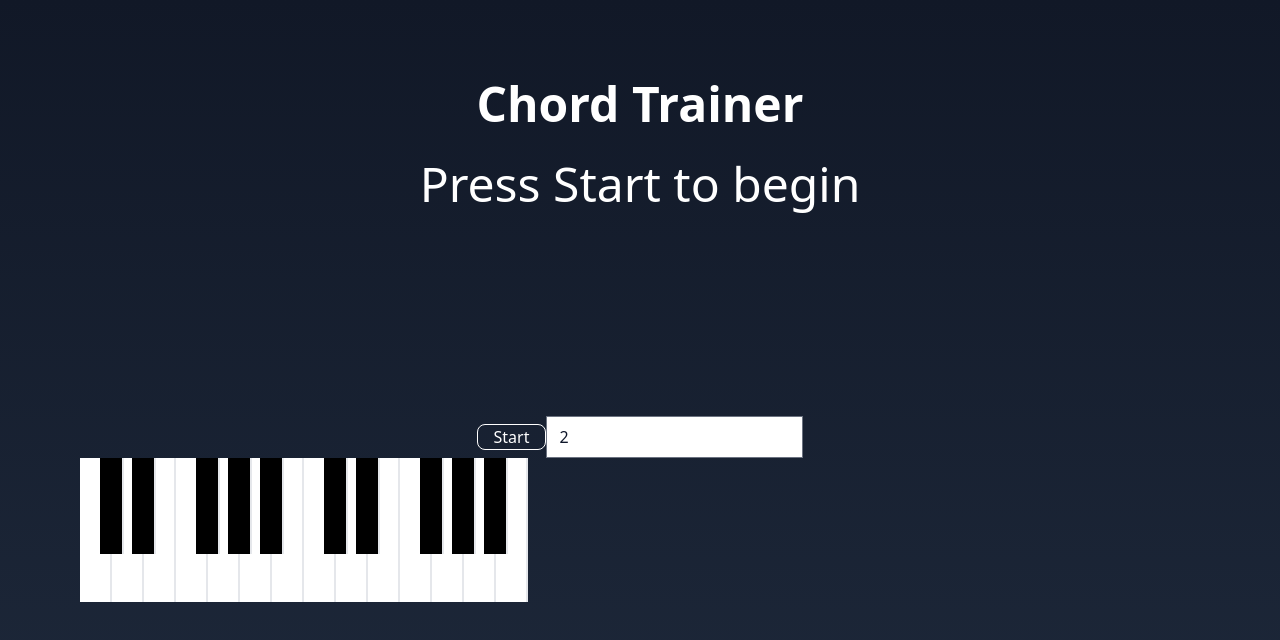
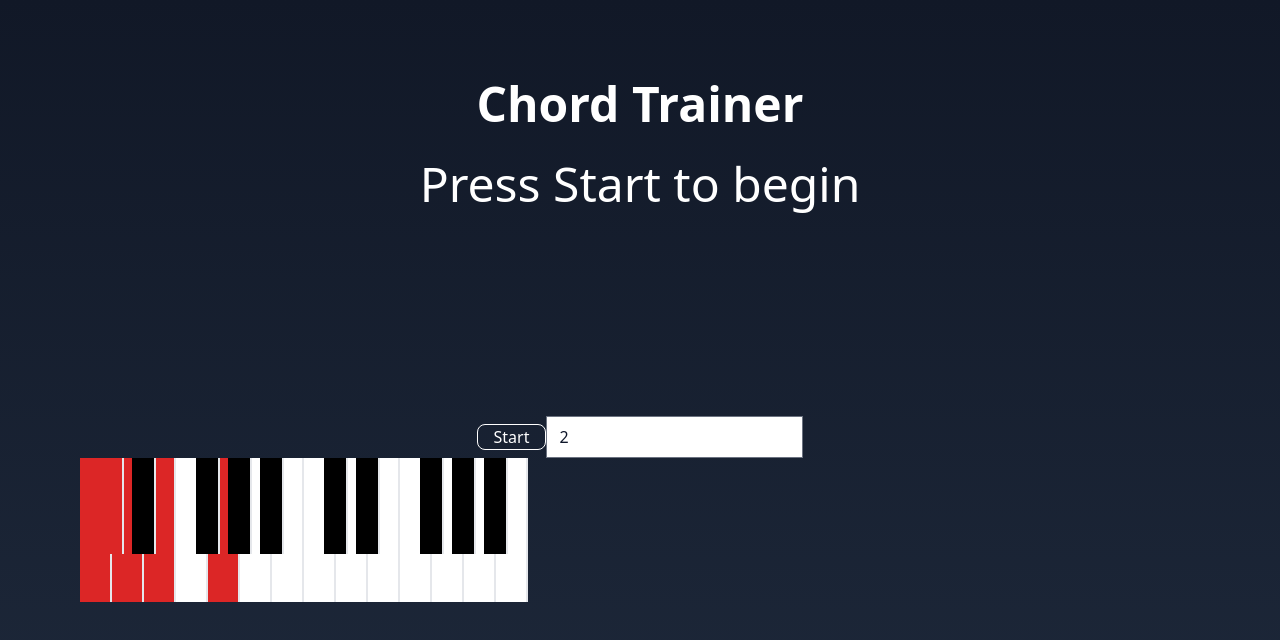
Before and after one commit to LorAutumn/PianoChordTrainer, a Preact app: page / in a window 1280 px wide. Shown: the top 640 px of the page. Built offline with nearby package versions, Linux system fonts and the light colour scheme.

Commit message:
add colouring to PianoComponent

```diff
--- a/src/app.tsx
+++ b/src/app.tsx
@@ -1,12 +1,15 @@
 import ChordComponent from "./components/ChordComponent";
 import PianoComponent from "./components/PianoComponent";
+import { PianoNotes } from "./enums/PianoNotes";
 
 export function App() {
+  let keyList = [PianoNotes.C, PianoNotes.D, PianoNotes.E, PianoNotes.G, PianoNotes.DFlat];
+
   return (
     <header className="h-screen bg-gradient-to-b from-gray-900 to-slate-800 flex-col text-white p-20">
       <h1 className="text-5xl font-bold text-center mb-2">Chord Trainer</h1>
       <ChordComponent />
-      <PianoComponent />
+      <PianoComponent keys={keyList} />
     </header>
   );
 }
--- a/src/components/PianoComponent.tsx
+++ b/src/components/PianoComponent.tsx
@@ -1,30 +1,217 @@
-const PianoComponent = () => {
+import { JSX } from "preact/jsx-runtime";
+import { PianoNotes } from "../enums/PianoNotes";
+
+const PianoComponent = ({ keys }: { keys: string[] }): JSX.Element => {
+  console.log(keys, "keys");
+
+  console.log(keys.length > 0 && keys.includes(PianoNotes.E));
+
   return (
     <ul className="keyboard flex flex-row">
-      <li className="c-key h-36 w-8 bg-white z-0 border-r-2"></li>
-      <li className="cs-key h-24 w-6 bg-black z-10 border-r-2 -ml-3 -mr-3"></li>
-      <li className="d-key h-36 w-8 bg-white z-0 border-r-2"></li>
+      <li
+        className={`${
+          keys.length > 0 && keys.includes(PianoNotes.C)
+            ? "bg-red-600"
+            : "bg-white"
+        } ${PianoNotes.C} h-36 w-8 z-0 border-r-2`}
+      ></li>
+      <li
+        className={`${
+          keys.length > 0 &&
+          (keys.includes(PianoNotes.CSharp) || keys.includes(PianoNotes.DFlat))
+            ? "bg-red-600"
+            : "bg-black"
+        } ${PianoNotes.CSharp} ${
+          PianoNotes.DFlat
+        } h-24 w-6 z-10 border-r-2 -ml-3 -mr-3`}
+      ></li>
+      <li
+        className={`${
+          keys.length > 0 && keys.includes(PianoNotes.D)
+            ? "bg-red-600"
+            : "bg-white"
+        } ${PianoNotes.D} h-36 w-8 z-0 border-r-2`}
+      ></li>
       <li className="ds-key h-24 w-6 bg-black z-10 border-r-2 -ml-3 -mr-3"></li>
-      <li className="e-key h-36 w-8 bg-white z-0 border-r-2"></li>
-      <li className="f-key h-36 w-8 bg-white z-0 border-r-2"></li>
-      <li className="fs-key h-24 w-6 bg-black z-10 border-r-2 -ml-3 -mr-3"></li>
-      <li className="g-key h-36 w-8 bg-white z-0 border-r-2"></li>
-      <li className="gs-key h-24 w-6 bg-black z-10 border-r-2 -ml-3 -mr-3"></li>
-      <li className="a-key h-36 w-8 bg-white z-0 border-r-2"></li>
-      <li className="as-key h-24 w-6 bg-black z-10 border-r-2 -ml-3 -mr-3"></li>
-      <li className="b-key h-36 w-8 bg-white z-0 border-r-2"></li>
-      <li className="c2-key h-36 w-8 bg-white z-0 border-r-2"></li>
-      <li className="cs2-key h-24 w-6 bg-black z-10 border-r-2 -ml-3 -mr-3"></li>
-      <li className="d2-key h-36 w-8 bg-white z-0 border-r-2"></li>
-      <li className="ds2-key h-24 w-6 bg-black z-10 border-r-2 -ml-3 -mr-3"></li>
-      <li className="e2-key h-36 w-8 bg-white z-0 border-r-2"></li>
-      <li className="f2-key h-36 w-8 bg-white z-0 border-r-2"></li>
-      <li className="fs2-key h-24 w-6 bg-black z-10 border-r-2 -ml-3 -mr-3"></li>
-      <li className="g2-key h-36 w-8 bg-white z-0 border-r-2"></li>
-      <li className="gs2-key h-24 w-6 bg-black z-10 border-r-2 -ml-3 -mr-3"></li>
-      <li className="a2-key h-36 w-8 bg-white z-0 border-r-2"></li>
-      <li className="as2-key h-24 w-6 bg-black z-10 border-r-2 -ml-3 -mr-3"></li>
-      <li className="b2-key h-36 w-8 bg-white z-0 border-r-2"></li>
+      <li
+        className={`${
+          keys.length > 0 &&
+          (keys.includes(PianoNotes.DSharp) || keys.includes(PianoNotes.EFlat))
+            ? "bg-red-600"
+            : "bg-black"
+        } ${PianoNotes.DSharp} ${
+          PianoNotes.EFlat
+        } h-24 w-6 z-10 border-r-2 -ml-3 -mr-3`}
+      ></li>
+      <li
+        className={`${
+          keys.length > 0 && keys.includes(PianoNotes.E)
+            ? "bg-red-600"
+            : "bg-white"
+        } ${PianoNotes.E} h-36 w-8  z-0 border-r-2`}
+      ></li>
+      <li
+        className={`${
+          keys.length > 0 && keys.includes(PianoNotes.F)
+            ? "bg-red-600"
+            : "bg-white"
+        } ${PianoNotes.F} h-36 w-8 z-0 border-r-2`}
+      ></li>
+      <li
+        className={`${
+          keys.length > 0 &&
+          (keys.includes(PianoNotes.FSharp) || keys.includes(PianoNotes.GFlat))
+            ? "bg-red-600"
+            : "bg-black"
+        } ${PianoNotes.FSharp} ${
+          PianoNotes.GFlat
+        } h-24 w-6 z-10 border-r-2 -ml-3 -mr-3`}
+      ></li>
+      <li
+        className={`${
+          keys.length > 0 && keys.includes(PianoNotes.G)
+            ? "bg-red-600"
+            : "bg-white"
+        } ${PianoNotes.G} h-36 w-8 z-0 border-r-2`}
+      ></li>
+      <li
+        className={`${
+          keys.length > 0 &&
+          (keys.includes(PianoNotes.GSharp) || keys.includes(PianoNotes.AFlat))
+            ? "bg-red-600"
+            : "bg-black"
+        } ${PianoNotes.GSharp} ${
+          PianoNotes.AFlat
+        } h-24 w-6 z-10 border-r-2 -ml-3 -mr-3`}
+      ></li>
+      <li
+        className={`${
+          keys.length > 0 && keys.includes(PianoNotes.A)
+            ? "bg-red-600"
+            : "bg-white"
+        } ${PianoNotes.A} h-36 w-8 z-0 border-r-2`}
+      ></li>
+      <li
+        className={`${
+          keys.length > 0 &&
+          (keys.includes(PianoNotes.ASharp) || keys.includes(PianoNotes.BFlat))
+            ? "bg-red-600"
+            : "bg-black"
+        } ${PianoNotes.ASharp} ${
+          PianoNotes.BFlat
+        } h-24 w-6 z-10 border-r-2 -ml-3 -mr-3`}
+      ></li>
+      <li
+        className={`${
+          keys.length > 0 && keys.includes(PianoNotes.B)
+            ? "bg-red-600"
+            : "bg-white"
+        } ${PianoNotes.B} h-36 w-8 z-0 border-r-2`}
+      ></li>
+      <li
+        className={`${
+          keys.length > 0 && keys.includes(PianoNotes.C2)
+            ? "bg-red-600"
+            : "bg-white"
+        } ${PianoNotes.C2} h-36 w-8 z-0 border-r-2`}
+      ></li>
+      <li
+        className={`${
+          keys.length > 0 &&
+          (keys.includes(PianoNotes.CSharp2) ||
+            keys.includes(PianoNotes.DFlat2))
+            ? "bg-red-600"
+            : "bg-black"
+        } ${PianoNotes.CSharp2} ${
+          PianoNotes.DFlat2
+        } h-24 w-6 z-10 border-r-2 -ml-3 -mr-3`}
+      ></li>
+      <li
+        className={`${
+          keys.length > 0 && keys.includes(PianoNotes.D2)
+            ? "bg-red-600"
+            : "bg-white"
+        } ${PianoNotes.D2} h-36 w-8 z-0 border-r-2`}
+      ></li>
+      <li
+        className={`${
+          keys.length > 0 &&
+          (keys.includes(PianoNotes.DSharp2) ||
+            keys.includes(PianoNotes.EFlat2))
+            ? "bg-red-600"
+            : "bg-black"
+        } ${PianoNotes.DSharp2} ${
+          PianoNotes.EFlat2
+        } h-24 w-6 z-10 border-r-2 -ml-3 -mr-3`}
+      ></li>
+      <li
+        className={`${
+          keys.length > 0 && keys.includes(PianoNotes.E2)
+            ? "bg-red-600"
+            : "bg-white"
+        } ${PianoNotes.E2} h-36 w-8 z-0 border-r-2`}
+      ></li>
+      <li
+        className={`${
+          keys.length > 0 && keys.includes(PianoNotes.F2)
+            ? "bg-red-600"
+            : "bg-white"
+        } ${PianoNotes.F2} h-36 w-8 z-0 border-r-2`}
+      ></li>
+      <li
+        className={`${
+          keys.length > 0 &&
+          (keys.includes(PianoNotes.FSharp2) ||
+            keys.includes(PianoNotes.GFlat2))
+            ? "bg-red-600"
+            : "bg-black"
+        } ${PianoNotes.FSharp2} ${
+          PianoNotes.GFlat2
+        } h-24 w-6 z-10 border-r-2 -ml-3 -mr-3`}
+      ></li>
+      <li
+        className={`${
+          keys.length > 0 && keys.includes(PianoNotes.G2)
+            ? "bg-red-600"
+            : "bg-white"
+        } ${PianoNotes.G2} h-36 w-8 z-0 border-r-2`}
+      ></li>
+      <li
+        className={`${
+          keys.length > 0 &&
+          (keys.includes(PianoNotes.GSharp2) ||
+            keys.includes(PianoNotes.AFlat2))
+            ? "bg-red-600"
+            : "bg-black"
+        } ${PianoNotes.GSharp2} ${
+          PianoNotes.AFlat2
+        } h-24 w-6 z-10 border-r-2 -ml-3 -mr-3`}
+      ></li>
+      <li
+        className={`${
+          keys.length > 0 && keys.includes(PianoNotes.A2)
+            ? "bg-red-600"
+            : "bg-white"
+        } ${PianoNotes.A2} h-36 w-8 z-0 border-r-2`}
+      ></li>
+      <li
+        className={`${
+          keys.length > 0 &&
+          (keys.includes(PianoNotes.ASharp2) ||
+            keys.includes(PianoNotes.BFlat2))
+            ? "bg-red-600"
+            : "bg-black"
+        } ${PianoNotes.AFlat2} ${
+          PianoNotes.BFlat2
+        } h-24 w-6 z-10 border-r-2 -ml-3 -mr-3`}
+      ></li>
+      <li
+        className={`${
+          keys.length > 0 && keys.includes(PianoNotes.B2)
+            ? "bg-red-600"
+            : "bg-white"
+        } ${PianoNotes.B2} h-36 w-8 z-0 border-r-2`}
+      ></li>
     </ul>
   );
 };
--- /dev/null
+++ b/src/enums/PianoNotes.ts
@@ -0,0 +1,36 @@
+export enum PianoNotes {
+  C = "C",
+  CSharp = "C#",
+  DFlat = "Db",
+  D = "D",
+  DSharp = "D#",
+  EFlat = "Eb",
+  E = "E",
+  F = "F",
+  FSharp = "F#",
+  GFlat = "Gb",
+  G = "G",
+  GSharp = "G#",
+  AFlat = "Ab",
+  A = "A",
+  ASharp = "A#",
+  BFlat = "Bb",
+  B = "B",
+  C2 = "C2",
+  CSharp2 = "C#2",
+  DFlat2 = "Db2",
+  D2 = "D2",
+  DSharp2 = "D#2",
+  EFlat2 = "Eb2",
+  E2 = "E2",
+  F2 = "F2",
+  FSharp2 = "F#2",
+  GFlat2 = "Gb2",
+  G2 = "G2",
+  GSharp2 = "G#2",
+  AFlat2 = "Ab2",
+  A2 = "A2",
+  ASharp2 = "A#2",
+  BFlat2 = "Bb2",
+  B2 = "B2",
+}
```
